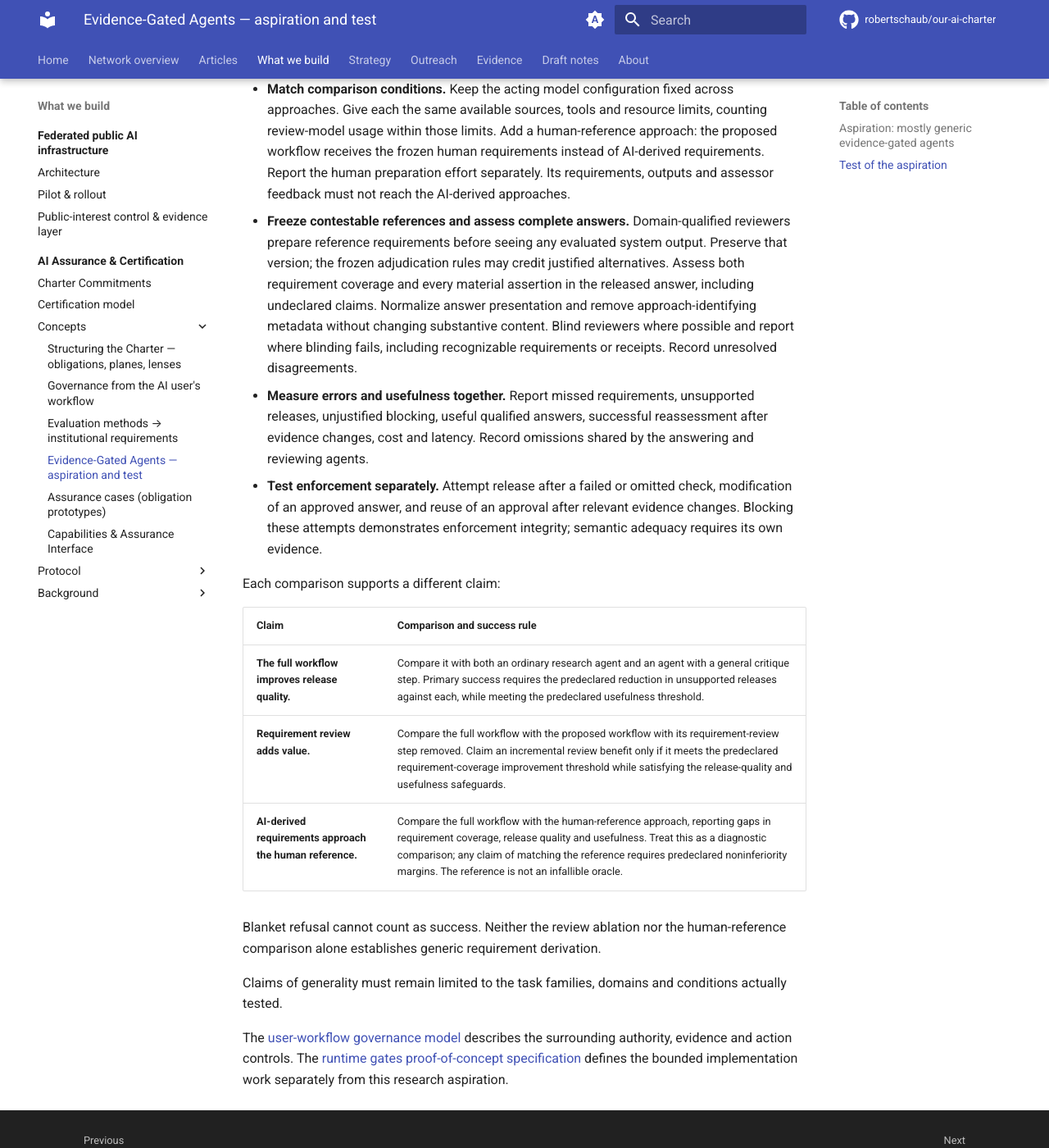
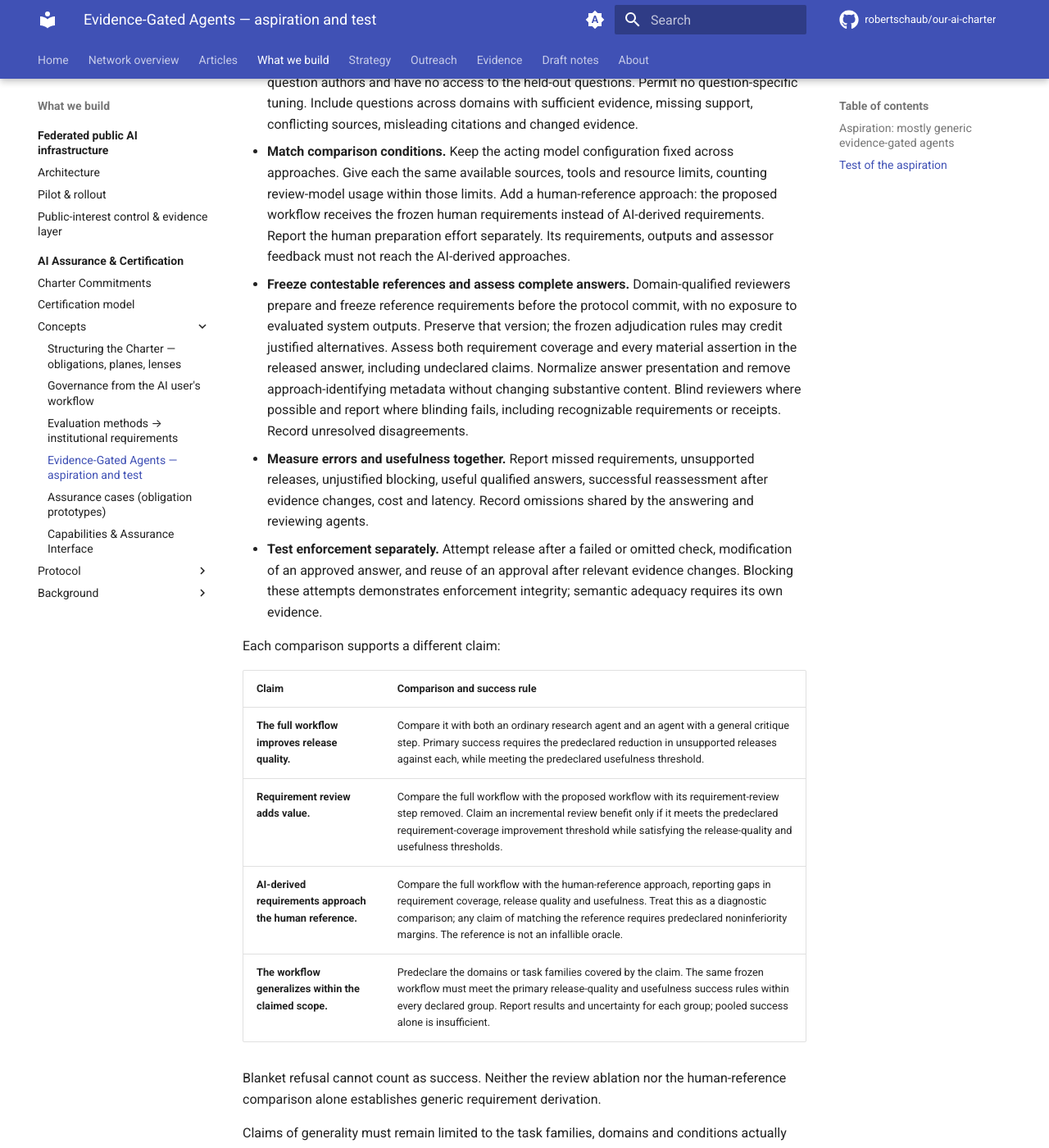
Before and after one commit to robertschaub/our-ai-charter, an MkDocs documentation site: the page built from docs/Assurance/Concepts/evidence-gated-agents.md, in a window 1280 px wide and 1400 px high, scrolled down 1413 px. Shown: the whole window at 82% size. Built offline with MkDocs 1.6.1 and Material for MkDocs 9.7.7, drawn with Linux system fonts in a browser that asks for light colours; plug-ins that fetch from the network failed and are left out; comment, search, counter and statistics services are not loaded; some of the changed text lies outside the part shown.

Commit message:
docs(ega): close genericity and protocol freeze gaps

```diff
--- a/docs/Assurance/Concepts/evidence-gated-agents.md
+++ b/docs/Assurance/Concepts/evidence-gated-agents.md
@@ -12,7 +12,7 @@ The intended process is to:
 
 1. Identify material claims, assumptions and dependencies in the proposed answer or action.
 2. Propose the evidence requirements needed to justify them.
-3. Have a separate review challenge whether the requirements adequately cover the proposed answer or action, including material claims, assumptions or dependencies omitted in step 1.
+3. Have a separate review challenge whether the requirements adequately cover the proposed answer or action, including material claims, assumptions or dependencies omitted in step 1. New or revised inventory items return to step 2 and receive reviewed evidence requirements before the search in step 4.
 4. Search permitted sources and assess supporting evidence, counterevidence and unresolved gaps.
 5. Apply a separate, deterministic gate that enforces recorded requirements and review outcomes by rule: permit release, require revision or hold the proposal. The gate does not judge evidence adequacy, and a model verdict cannot itself authorize release. Material changes require renewed checks.
 
@@ -22,13 +22,13 @@ The aspiration includes discovering requirements the answering assistant overloo
 
 The central test is whether AI can derive and critically review adequate evidence requirements for unfamiliar tasks, then reduce unsupported releases while preserving useful, supported answers.
 
-Before any evaluated approach receives held-out material, publish a dated evaluation protocol under `docs/Assurance/Protocol/` and identify its Git commit in every run record. Fix the comparisons below, numeric thresholds, scoring and adjudication rules, sample selection, workflow, model configurations and resource limits. Record hashes of the frozen questions and reference requirements; preserve failed attempts and report deviations separately.
+Before any evaluated approach receives held-out material, publish a dated evaluation protocol under `docs/Assurance/Protocol/` and identify its Git commit in every run record. Fix the comparisons below, numeric thresholds, scoring and adjudication rules, sample selection, workflow, model configurations and resource limits. Include hashes of the frozen questions, reference requirements, reusable policies and domain context in that protocol commit; preserve failed attempts and report deviations separately.
 
 The evaluation should:
 
 - **Prevent question-specific checklist leakage.** Freeze reusable policies and domain context before held-out questions are authored or selected. Their authors must be separate from the question authors and have no access to the held-out questions. Permit no question-specific tuning. Include questions across domains with sufficient evidence, missing support, conflicting sources, misleading citations and changed evidence.
 - **Match comparison conditions.** Keep the acting model configuration fixed across approaches. Give each the same available sources, tools and resource limits, counting review-model usage within those limits. Add a human-reference approach: the proposed workflow receives the frozen human requirements instead of AI-derived requirements. Report the human preparation effort separately. Its requirements, outputs and assessor feedback must not reach the AI-derived approaches.
-- **Freeze contestable references and assess complete answers.** Domain-qualified reviewers prepare reference requirements before seeing any evaluated system output. Preserve that version; the frozen adjudication rules may credit justified alternatives. Assess both requirement coverage and every material assertion in the released answer, including undeclared claims. Normalize answer presentation and remove approach-identifying metadata without changing substantive content. Blind reviewers where possible and report where blinding fails, including recognizable requirements or receipts. Record unresolved disagreements.
+- **Freeze contestable references and assess complete answers.** Domain-qualified reviewers prepare and freeze reference requirements before the protocol commit, with no exposure to evaluated system outputs. Preserve that version; the frozen adjudication rules may credit justified alternatives. Assess both requirement coverage and every material assertion in the released answer, including undeclared claims. Normalize answer presentation and remove approach-identifying metadata without changing substantive content. Blind reviewers where possible and report where blinding fails, including recognizable requirements or receipts. Record unresolved disagreements.
 - **Measure errors and usefulness together.** Report missed requirements, unsupported releases, unjustified blocking, useful qualified answers, successful reassessment after evidence changes, cost and latency. Record omissions shared by the answering and reviewing agents.
 - **Test enforcement separately.** Attempt release after a failed or omitted check, modification of an approved answer, and reuse of an approval after relevant evidence changes. Blocking these attempts demonstrates enforcement integrity; semantic adequacy requires its own evidence.
 
@@ -37,8 +37,9 @@ Each comparison supports a different claim:
 | Claim | Comparison and success rule |
 |---|---|
 | **The full workflow improves release quality.** | Compare it with both an ordinary research agent and an agent with a general critique step. Primary success requires the predeclared reduction in unsupported releases against each, while meeting the predeclared usefulness threshold. |
-| **Requirement review adds value.** | Compare the full workflow with the proposed workflow with its requirement-review step removed. Claim an incremental review benefit only if it meets the predeclared requirement-coverage improvement threshold while satisfying the release-quality and usefulness safeguards. |
+| **Requirement review adds value.** | Compare the full workflow with the proposed workflow with its requirement-review step removed. Claim an incremental review benefit only if it meets the predeclared requirement-coverage improvement threshold while satisfying the release-quality and usefulness thresholds. |
 | **AI-derived requirements approach the human reference.** | Compare the full workflow with the human-reference approach, reporting gaps in requirement coverage, release quality and usefulness. Treat this as a diagnostic comparison; any claim of matching the reference requires predeclared noninferiority margins. The reference is not an infallible oracle. |
+| **The workflow generalizes within the claimed scope.** | Predeclare the domains or task families covered by the claim. The same frozen workflow must meet the primary release-quality and usefulness success rules within every declared group. Report results and uncertainty for each group; pooled success alone is insufficient. |
 
 Blanket refusal cannot count as success. Neither the review ablation nor the human-reference comparison alone establishes generic requirement derivation.
 
```
Also changed, not shown: CHANGELOG.md (+1 -1 lines).
